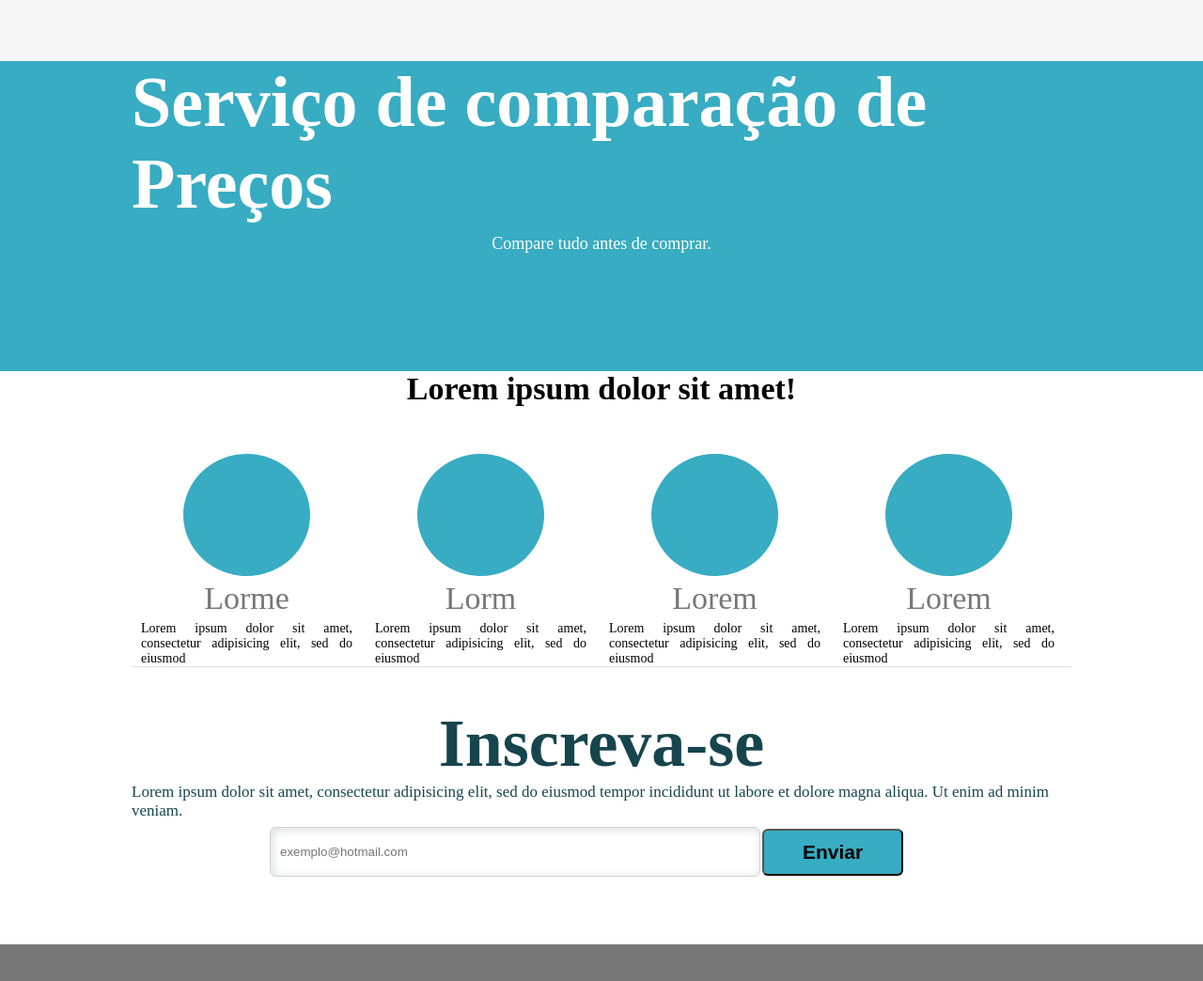
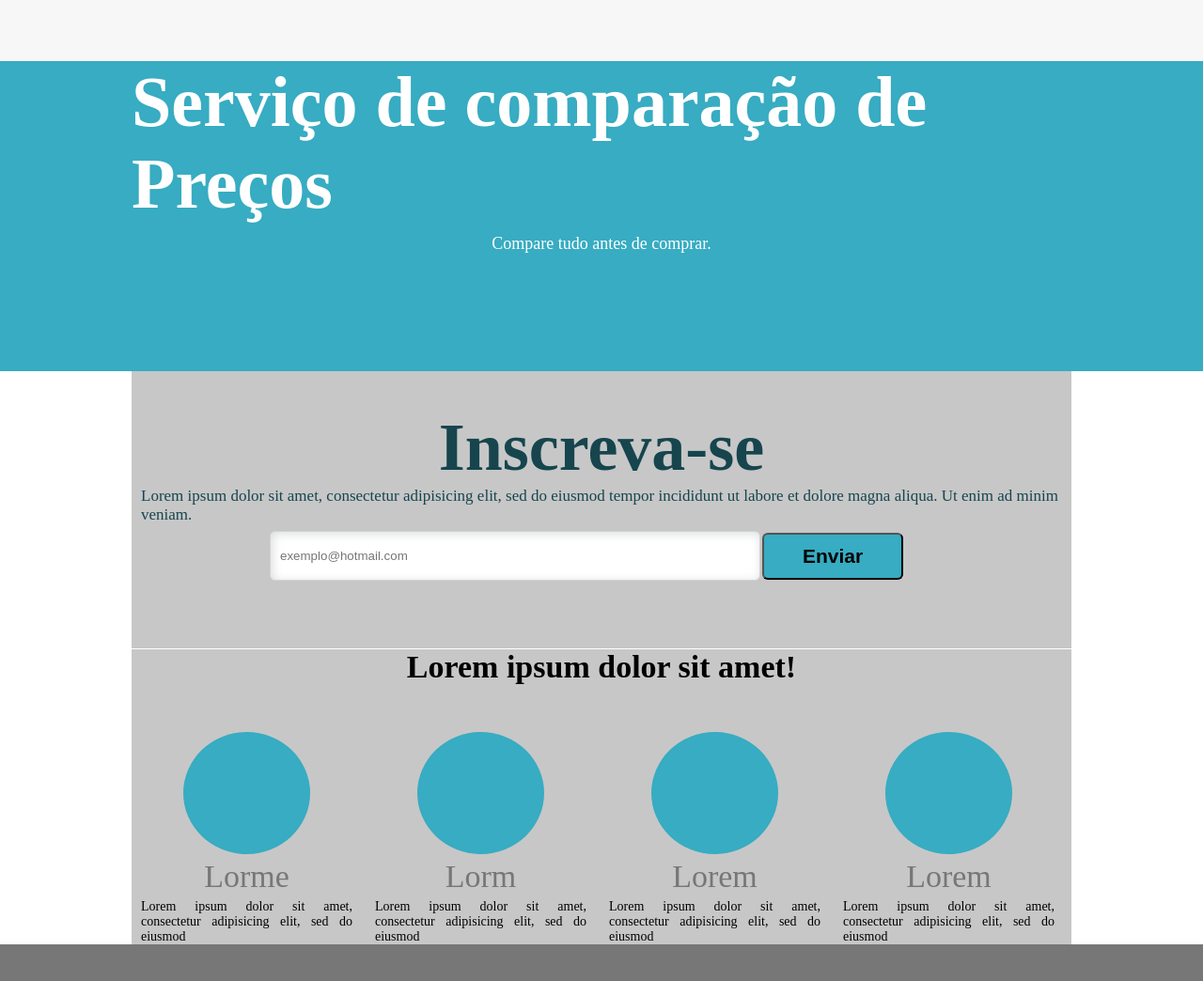
Before and after one commit to doriel/o_preco, a plain HTML site: page index.html in a window 1280 px wide. Shown: the whole page at 94% size. Drawn offline with Linux system fonts and the light colour scheme.

Commit message:
making a new style for the divs

```diff
--- a/css/main.css
+++ b/css/main.css
@@ -1,3 +1,4 @@
+/*Cores terriveis mais depois trato disso!*/
 *{
 	padding: 0;
 	margin: 0;
@@ -8,7 +9,9 @@
 	height: 65px;
 	background: #f7f7f7;
 }
-
+.content{
+	margin:0;
+}
 ul{
 	list-style: none;
 }
@@ -18,9 +21,10 @@ li {
 }
 
 .tudo {
+	position: relative;
 	width: 1000px;
 	margin: 0 auto;
-	position: relative;
+
 }
 a {
 	color: #37acc2;
@@ -79,7 +83,7 @@ h4 {
 	text-align: justify;
 }
 .inscreva {
-	border-top: 1px solid #ddd;
+	background-color: #c7c7c7;
 	width: 100%;
 	height: 185px;
 	padding: 40px 0 70px;
@@ -95,9 +99,13 @@ h3 {
 .inscreva p {
 	font-size: 17px;
 	color: #16454e;
+	margin: 0 0 0 10px;
+}
+.para_figuras{
+	border-top: 1px solid #fff;
+	background-color: #c7c7c7;
 }
 input[type="email"] {
-	display: block;
 	padding: 8px 10px;
 	width: 500px;
 	height: 35px;
@@ -111,7 +119,6 @@ input[type="email"] {
 }
 
 input[type="submit"] {
-	display: block;
 	float: left;
 	width: 150px;
 	border-radius: 6px;
--- a/index.html
+++ b/index.html
@@ -27,11 +27,34 @@
   </header>
 
   <section class="content">
+<div class="tudo">
 
-    <div class="tudo">
 
+
+      <section class="inscreva">
+
+        <h3>Inscreva-se</h3>
+        <p>Lorem ipsum dolor sit amet, consectetur adipisicing elit, sed do eiusmod
+        tempor incididunt ut labore et dolore magna aliqua. Ut enim ad minim veniam.</p>
+
+        <div class="para_o_form">
+          <form>
+            <table><tr><td>
+            <input type="email" class="para_esq" placeholder="exemplo@hotmail.com"></td>
+            <td>
+            <input type="submit" value="Enviar">
+            </td>
+            </tr>
+            </table>
+          </form>
+        </div>
+
+      </section>
+
+
+<section class="para_figuras">
       <h2><span>Lorem ipsum dolor sit amet!</span></h2>
-
+<div>
       <ul class="destaques">
 
         <li class="destaque_prim">
@@ -64,30 +87,10 @@
         </li>
 
       </ul>
-
-
-
-      <article class="inscreva">
-
-        <h3>Inscreva-se</h3>
-        <p>Lorem ipsum dolor sit amet, consectetur adipisicing elit, sed do eiusmod
-        tempor incididunt ut labore et dolore magna aliqua. Ut enim ad minim veniam.</p>
-
-        <div class="para_o_form">
-          <form>
-            <table><tr><td>
-            <input type="email" class="para_esq" placeholder="exemplo@hotmail.com"></td>
-            <td>
-            <input type="submit" value="Enviar">
-            </td>
-            </tr>
-            </table>
-          </form>
-        </div>
-
-      </article>
+</div>
 
     </div>
+    </section>
 
   </section>
 
```
